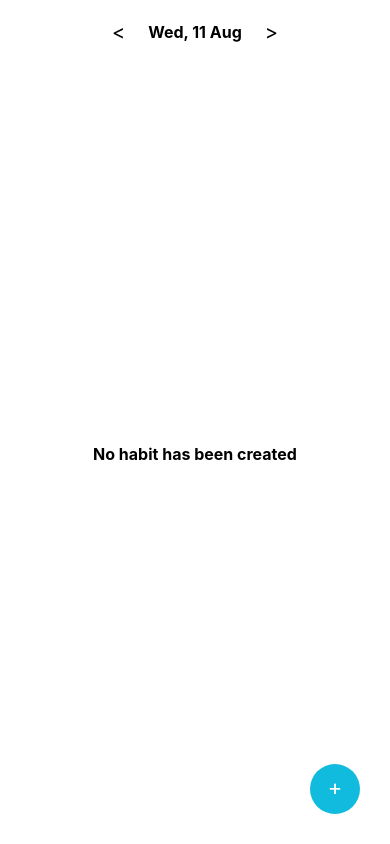
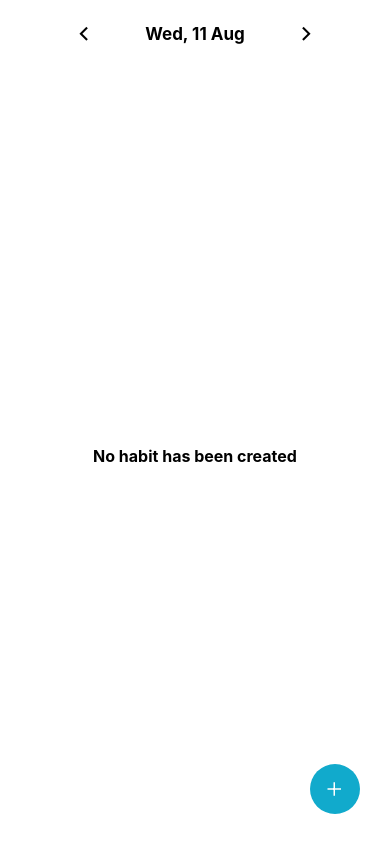
Before and after one commit to jakub-wawrzyniak/small-habitTracker, a React Native app: screen / in a window 390 px wide. Built offline with nearby package versions, Linux system fonts and the light colour scheme.

Commit message:
Imported icons, improved the visuals

```diff
--- a/package.json
+++ b/package.json
@@ -13,7 +13,8 @@
     "@react-native-async-storage/async-storage": "^1.15.5",
     "@react-native-community/datetimepicker": "^3.5.2",
     "react": "17.0.1",
-    "react-native": "0.64.2"
+    "react-native": "0.64.2",
+    "react-native-vector-icons": "^8.1.0"
   },
   "devDependencies": {
     "@babel/core": "^7.12.9",
--- a/src/editView.js
+++ b/src/editView.js
@@ -61,10 +61,10 @@ const EditField = ({
 
     return <View style={st.innerView}>
       <Pressable style={st.btn} onPress={cancel}>
-        <Text style={[style.h4]}>Cancel</Text>
+        <Text style={[style.h4, {color: "#fff"}]}>Cancel</Text>
       </Pressable>
       <Pressable style={[st.btn, st.primary]} onPress={save}>
-        <Text style={style.h4}>Save</Text>
+        <Text style={[style.h4, {color: "#fff"}]}>Save</Text>
       </Pressable>
     </View>
   }
--- a/src/mainView.js
+++ b/src/mainView.js
@@ -1,6 +1,7 @@
 import React, { Fragment, useState } from 'react';
+import Icon from 'react-native-vector-icons/Ionicons'
 import { style, colors } from './style';
-import { View, Button, Pressable, FlatList,
+import { View, Pressable, FlatList,
     Text, StyleSheet, Modal } from 'react-native'
 import DateTimePicker from '@react-native-community/datetimepicker'
 
@@ -32,13 +33,19 @@ const DateSelecor = ({date, setDate, onPress}) => {
         innerView: {
             paddingVertical: 10,
             paddingHorizontal: 25,
-            width: "60%",
+            width: "90%",
             flexDirection: 'row',
             alignItems: 'center',
             justifyContent: 'space-between',
         },
         text: {
-            fontWeight: 'bold'
+            fontSize: 17,
+            fontWeight: 'bold',
+            textAlign: 'center',
+        },
+        el: {
+          paddingHorizontal: 15,
+          paddingVertical: 2,
         }
     })
 
@@ -51,14 +58,14 @@ const DateSelecor = ({date, setDate, onPress}) => {
 
     return <View style={[style.appFrame, st.outerView]}>
         <View style={st.innerView}>
-            <Pressable onPress={()=>handleDaySwitch(false)}>
-                <Text style={style.h3}>&lt;</Text>
+            <Pressable onPress={()=>handleDaySwitch(false)} style={st.el}>
+                <Icon name={"chevron-back-outline"} size={22}/>
             </Pressable>
-            <Pressable onPress={onPress}><Text style={[style.h4, st.text]}>{
+            <Pressable onPress={onPress} style={st.el}><Text style={st.text}>{
                 date.toUTCString().slice(0, 11)
             }</Text></Pressable>
-            <Pressable onPress={()=>handleDaySwitch(true)}>
-                <Text style={style.h3}>&gt;</Text>
+            <Pressable onPress={()=>handleDaySwitch(true)} style={st.el}>
+                <Icon name={"chevron-forward-outline"} size={22}/>
             </Pressable>
         </View>
     </View>
@@ -69,16 +76,20 @@ const HabitStatusButtons = ({habit, editHabitStatus}) => {
     habitButtons: {
       flexDirection: "row",
       justifyContent: "space-between",
-      width: 78
+      left: -10,
     },
     habitButton: {
-      width: 35,
-      height: 35
+      justifyContent: 'center',
+      alignItems: 'center',
+      width: 40,
+      height: 40,
+      borderRadius: 7,
+      marginHorizontal: 5,
     },
   })
 
   let jsx = []
-  for (let type of [["V", "isDone"], ["X", "isMissed"]]) {
+  for (let type of [["checkmark", "isDone"], ["close", "isMissed"]]) {
     const color = habit[type[1]]
       ? colors.primary
       : colors.light;
@@ -90,10 +101,12 @@ const HabitStatusButtons = ({habit, editHabitStatus}) => {
       editHabitStatus(newHabit)
     }
 
+    const name = `${type[0]}-outline`
     jsx.push(
-      <View style={style.habitButton} key={type[0]}>
-        <Button title={type[0]} color={color} onPress={handlePress}/>
-      </View>
+      <Pressable onPress={handlePress} key={type[0]}
+      style={[style.habitButton, {backgroundColor: color}]}>
+        <Icon name={name} color={"#fff"} size={24}/>
+      </Pressable>
     )
   }
 
@@ -103,8 +116,8 @@ const HabitStatusButtons = ({habit, editHabitStatus}) => {
 const HabitElement = ({habit, enterEditView, editHabitStatus}) => {
   const st = StyleSheet.create({
     habitElement: {
-      borderTopWidth: 1,
-      borderBottomWidth: 1,
+      // borderTopWidth: 1,
+      // borderBottomWidth: 1,
       borderColor: colors.light,
       marginVertical: 5,
       padding: 10,
@@ -123,14 +136,37 @@ const HabitElement = ({habit, enterEditView, editHabitStatus}) => {
   </View>
 }
 
+const SeparatingLine = () => {
+  return <View style={{
+    flex: 1,
+    height: 1,
+    marginVertical: 2,
+    borderBottomWidth: 1,
+    borderColor: colors.dark,
+  }}></View>
+}
+
 const HabitList = ({habits, editHabitStatus, enterEditView}) => {
     if (habits.length == 0)
         return <CenteredMessage>No habit has been created</CenteredMessage>
-    return <FlatList data={habits} style={style.appFrame}
-    renderItem={
-        ({item: habit}) =>
+
+    const st = StyleSheet.create({
+      view: {
+        borderTopWidth: 1,
+        borderBottomWidth: 1,
+        borderColor: colors.dark,
+      }
+    })
+    const renderer = ({item: habit}) => <Fragment>
+        {habit.id !== habits[0].id && <SeparatingLine/>}
         <HabitElement id={habit.id} habit={habit}
-        enterEditView={enterEditView} editHabitStatus={editHabitStatus}/>}/>
+        enterEditView={enterEditView}
+        editHabitStatus={editHabitStatus}/>
+    </Fragment>
+    return <View style={[style.appFrame, st.view]}>
+      <FlatList
+        data={habits} renderItem={renderer}/>
+    </View>
 }
 
 const AddHabitButton = ({onPress}) => {
@@ -141,7 +177,7 @@ const AddHabitButton = ({onPress}) => {
         right: 30,
         width: 50,
         height: 50,
-        backgroundColor: "#1bd",
+        backgroundColor: colors.primary,
         borderRadius: 50,
         justifyContent: "center",
         flexDirection: "row",
@@ -154,7 +190,7 @@ const AddHabitButton = ({onPress}) => {
     })
 
     return <Pressable style={st.press} onPress={onPress}>
-      <Text style={[style.h2, st.text]}>+</Text>
+      <Icon name="add-outline" color={"#fff"} size={24}/>
     </Pressable>
 }
 
--- a/src/style.js
+++ b/src/style.js
@@ -1,7 +1,7 @@
 import { StyleSheet } from "react-native"
 
 const colors = {
-    primary: "#1bd",
+    primary: "#1ac",
     dark: "#222",
     light: "#777",
   }
--- a/src/utils.js
+++ b/src/utils.js
@@ -21,7 +21,6 @@ class Habit {
   copy() {
     return Object.assign(new Habit(this.id), this)
   }
-
 }
 
 class Data {
```
Also changed, not shown: 2 other files (tests, documents, lock files or other folders).
